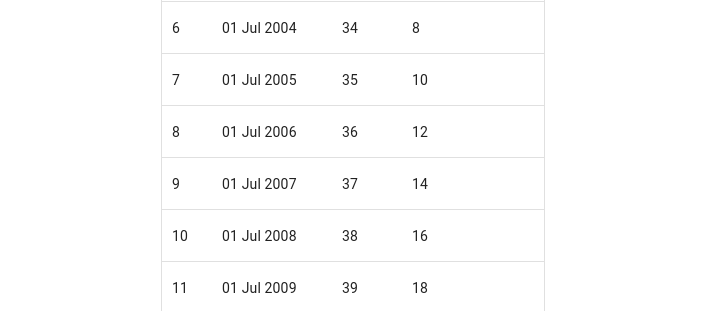
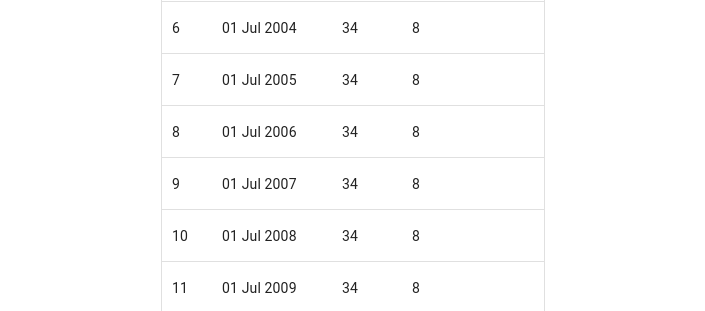
Before and after one commit to GolubevAndrey85/cae-lhc-calculator, a React (Create React App) app: page / in a window 1280 px wide. Shown: the part 489-800 px from the top of the page, without its empty margins (287-992 px from the left). Built offline with nearby package versions, Linux system fonts and the light colour scheme.

Commit message:
master: latest changes

```diff
--- a/src/components/Calculator.js
+++ b/src/components/Calculator.js
@@ -9,52 +9,32 @@ const Calculator = (props) => {
 
     const defaultDOB = new Date('1970-07-01');
     const defaultAppDate = new Date('2023-07-01');
+    const defaultStartDate = '2005-01-01';
+    const defaultEndDate = '2010-01-01';
     const get30BirthDate = (dob) => {
         let dob30 = new Date(dob);
         dob30.setFullYear(dob.getFullYear() + 30);
         return dob30;
     }
 
-    // const [displayValue, setDisplayValue] = useState("");
     const [limit, setLimit] = useState(1);
     const [dob, setDob] = useState(defaultDOB);
     const [appDate, setAppDate] = useState(defaultAppDate);
-    const [prevCoverDates, setPrevCoverDates] = useState(new Map());
+    const [prevCoverDates, setPrevCoverDates] = useState(new Map().set(0, [new Date(defaultStartDate), new Date(defaultEndDate)]));
     const [cae, setCae] = useState(30);
-    // const [validPrevCoverYears, setValidPrevCoverYears] = useState(0);
     const [years30Dob, setYears30Dob] = useState(get30BirthDate(defaultDOB));
     const [caeHistory, setCaeHistory] = useState([]);
 
 
     const handleAddRemoveCoverDates = (value) => {
-        // setDisplayValue(displayValue + value);
         if (limit === 0) return;
         setLimit(limit + value);
         if (value < 0) {
-            setPrevCoverDates(prevCoverDates.delete(limit - 1));
+            const newCoverDates = new Map(prevCoverDates);
+            newCoverDates.delete(limit - 1);
+            setPrevCoverDates(newCoverDates);
         }
     };
-
-
-    // const calculateAge = (dob, appDate) => {
-    //     let applicationDate = new Date(appDate);
-    //     let birthDate = new Date(dob);
-    //     if (applicationDate.getMonth() >= 6) {
-    //         applicationDate.setMonth(6);
-    //         applicationDate.setDate(1);
-    //         applicationDate.setFullYear(applicationDate.getFullYear());
-    //     } else {
-    //         applicationDate.setMonth(6);
-    //         applicationDate.setDate(1);
-    //         applicationDate.setFullYear(applicationDate.getFullYear() - 1);
-    //     }
-    //     let age_now = applicationDate.getFullYear() - birthDate.getFullYear();
-    //     let m = applicationDate.getMonth() - birthDate.getMonth();
-    //     if (m < 0 || (m === 0 && applicationDate.getDate() < birthDate.getDate())) {
-    //         age_now--;
-    //     }
-    //     return age_now;
-    // }
 
 
     const calculateDiffInYears = (start, end) => {
@@ -80,7 +60,7 @@ const Calculator = (props) => {
 
     const handleCoverStartDate = (date, i) => {
         let temp = prevCoverDates;
-        setPrevCoverDates(null);
+        // setPrevCoverDates(null);
         if (temp.has(i)) {
             temp.set(i, [new Date(date), temp.get(i)[1]]);
         } else {
@@ -90,9 +70,9 @@ const Calculator = (props) => {
     }
 
 
-    const handleCoverEndtDate = (date, i) => {
+    const handleCoverEndDate = (date, i) => {
         let temp = prevCoverDates;
-        setPrevCoverDates(null);
+        // setPrevCoverDates(null);
         if (temp.has(i)) {
             temp.set(i, [temp.get(i)[0], new Date(date)]);
         } else {
@@ -132,18 +112,7 @@ const Calculator = (props) => {
     }
 
 
-    // useEffect(() => {
-    //     let age_now = calculateAge(dob, appDate);
-    //     setCae(age_now - validPrevCoverYears < 30 ? 30 : age_now - validPrevCoverYears);
-    // }, [dob, appDate, validPrevCoverYears]);
-
     useEffect(() => {
-
-    }, []);
-
-
-    useEffect(() => {
-        // let covered = 0;
         setCaeHistory([]);
         let cae = 30;
         let id = 0;
@@ -155,15 +124,32 @@ const Calculator = (props) => {
             { id: ++id, cae: cae, date: Moment(dob).format('DD MMM YYYY'), lhc: (cae - 30) * 2 },
             { id: ++id, cae: cae, date: Moment(years30Dob).format('DD MMM YYYY'), lhc: (cae - 30) * 2 }
         ];
+
         if (years30Dob.getDate() === 1 && years30Dob.getMonth() === 6) {
             caeHistory.push({ id: ++id, cae: cae++, date: Moment(new Date(nextFinYear)).format('DD MMM YYYY'), lhc: (cae - 30) * 2 });
         }
 
+        console.log(`prev cover hist size ${prevCoverDates.size}`);
         for (let i = 0; i < 50; i++) {
             nextFinYear = getNextFinYearStartDate(nextFinYear);
-            const coverDatesFind = Array.from(prevCoverDates).find(v => v[1][0] && v[1][1] && v[1][0] < nextFinYear && nextFinYear < v[1][1]);
-            if (coverDatesFind) {
-                let coverDates = coverDatesFind[1];
+            const coverDatesFind = Array.from(prevCoverDates).filter(v => v[1][0] && v[1][1] && v[1][0] < nextFinYear && nextFinYear < v[1][1]);
+            let coverDatesFinal = [];
+            if (coverDatesFind.length > 1) {
+                const starts = [];
+                const ends = [];
+                coverDatesFind.forEach(d => {
+                    starts.push(d[1][0]);
+                    ends.push(d[1][1]);
+                });
+                starts.sort();
+                ends.sort();
+                coverDatesFinal = [starts[0], ends[ends.length - 1]];
+            } else {
+                coverDatesFinal = coverDatesFind && coverDatesFind[0] && coverDatesFind[0][1];
+            }
+            coverDatesFinal?.forEach(d => console.log(`coverDatesFinal[0]: ${Moment(new Date(coverDatesFinal[0])).format('DD MMM YYYY')}, coverDatesFinal[1]: ${Moment(new Date(coverDatesFinal[1])).format('DD MMM YYYY')}`));
+            if (coverDatesFinal) {
+                const coverDates = coverDatesFinal;
                 isCovered = isCovered || (coverDates[0] && coverDates[1] && coverDates[0] < nextFinYear && nextFinYear < coverDates[1]);
                 if (isCovered && calculateDiffInYears(coverDates[0], coverDates[1]) >= 10) {
                     cae = 30;
@@ -186,19 +172,17 @@ const Calculator = (props) => {
         setCaeHistory(caeHistory);
         const prevFinYear = getPrevFinYearStartDate(appDate);
         const dataAtAppDate = Array.from(caeHistory).find(v => v.date === Moment(prevFinYear).format('DD MMM YYYY'));
-        console.log(`---------> CAE app date: ${dataAtAppDate}`);
+        console.log(`---------> CAE app date: ${dataAtAppDate.cae}`);
         setCae(dataAtAppDate?.cae);
     }, [prevCoverDates, dob, appDate, years30Dob]);
 
 
     const renderPickers = (limit) => {
-        const defaultStartDate = '2005-01-01';
-        const defaultEndDate = '2010-01-01';
         const prevCoverDetails = [];
         for (let i = 0; i < limit; i++) {
             prevCoverDetails.push(
                 <div key={i}>
-                    <ExampleSet limit={limit} i={i} setFirstDate={handleCoverStartDate} setSecondDate={handleCoverEndtDate} startDate={new Date(defaultStartDate)} endDate={new Date(defaultEndDate)} />
+                    <ExampleSet limit={limit} i={i} setFirstDate={handleCoverStartDate} setSecondDate={handleCoverEndDate} startDate={new Date(defaultStartDate)} endDate={new Date(defaultEndDate)} />
                 </div>
             );
         }
--- a/src/components/Table2.js
+++ b/src/components/Table2.js
@@ -1,5 +1,6 @@
 import * as React from 'react';
 import { DataGrid } from '@mui/x-data-grid';
+import Moment from 'moment';
 
 const columns = [
     { field: 'id', headerName: '#', width: 50 },
@@ -9,6 +10,7 @@ const columns = [
   ];
 
 const BasicTable2 = (props) => {
+  // props.data.forEach(h => console.log(`in table === id: ${h.id}, cae: ${h.cae}, lhc: ${h.lhc}, date: ${Moment(h.date).format('DD MMM YYYY')}\n`));
     return (
         <div style={{ height: 'auto', width: '100%' }}>
           <DataGrid
```
